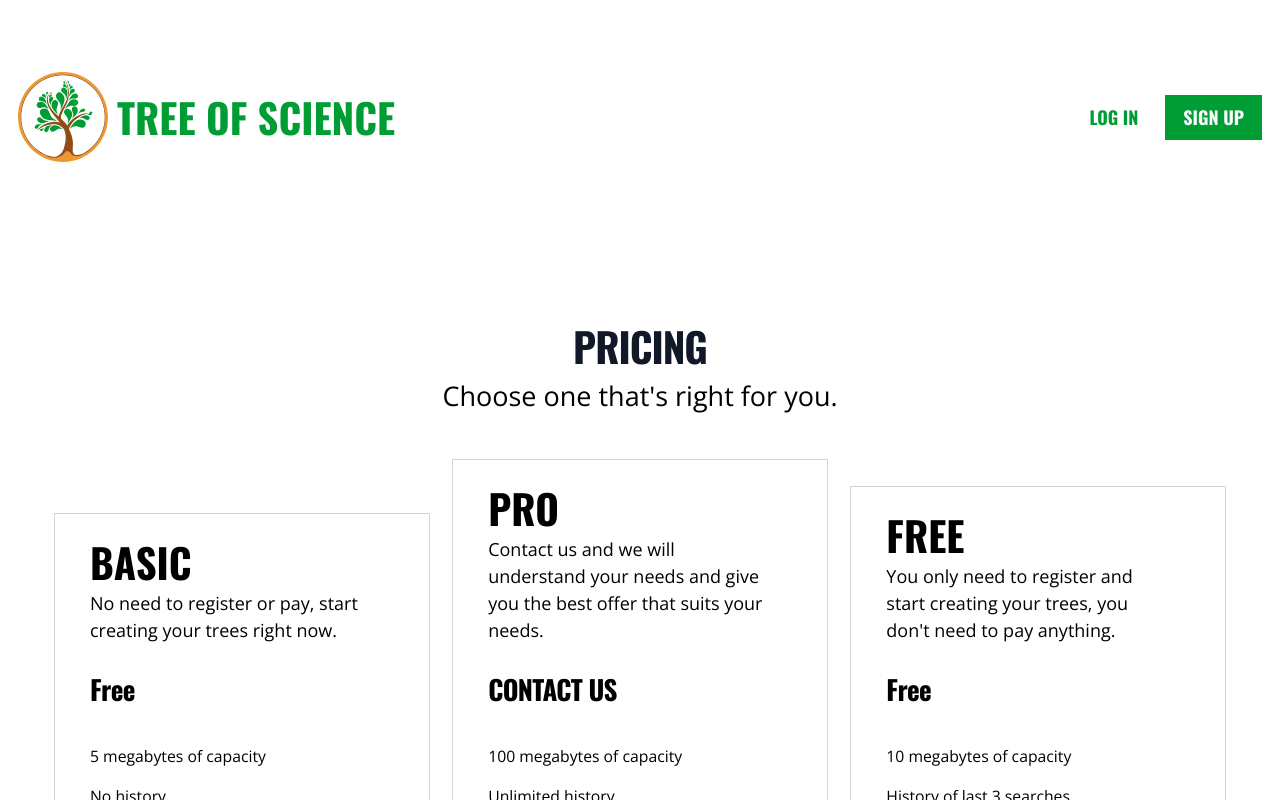
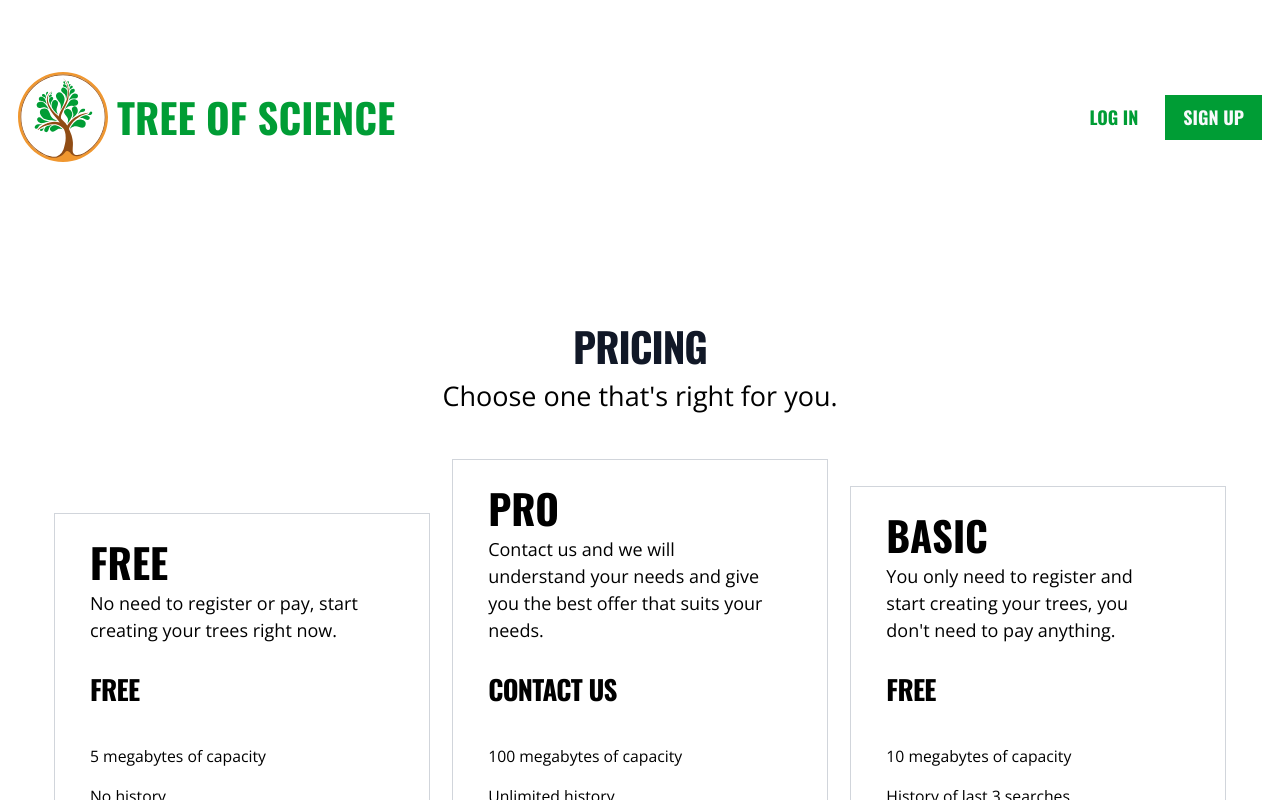
Before and after one commit to coreofscience/tos.coreofscience.org, a React (Vite) app: page /pricing in a window 1280 px wide. Shown: the top 800 px of the page. Built offline with nearby package versions, Linux system fonts and the light colour scheme; no server answers.

Commit message:
Change plans a little bit

```diff
--- a/src/components/pricing/Plans.tsx
+++ b/src/components/pricing/Plans.tsx
@@ -14,7 +14,9 @@ const Plans: FC = () => {
     <Fragment>
       <div className="mx-auto max-w-7xl py-20 md:px-6 lg:px-8">
         <div className="mx-auto max-w-2xl text-center">
-          <h2 className="text-4xl font-bold tracking-tight text-gray-900 font-tall uppercase">Pricing</h2>
+          <h2 className="text-4xl font-bold tracking-tight text-gray-900 font-tall uppercase">
+            Pricing
+          </h2>
           <p className="mt-2 text-2xl leading-8">
             Choose one that's right for you.
           </p>
@@ -22,10 +24,14 @@ const Plans: FC = () => {
         <div className="flex flex-col mt-10 gap-5 lg:flex-row lg:justify-around">
           <div className="w-11/12 self-center ring-1 ring-inset ring-gray-300 flex flex-col justify-start md:w-8/12 lg:self-end lg:w-1/3">
             <div className="max-w-xs py-6 px-8">
-              <h1 className="font-tall font-bold text-4xl uppercase">Basic</h1>
-              <p className="mt-1">No need to register or pay, start creating your trees right now.</p>
+              <h1 className="font-tall font-bold text-4xl uppercase">Free</h1>
+              <p className="mt-1">
+                No need to register or pay, start creating your trees right now.
+              </p>
               <p className="mt-6 flex items-baseline gap-x-2">
-                <span className="text-2xl font-bold font-tall tracking-tight">Free</span>
+                <span className="text-2xl font-bold font-tall tracking-tight uppercase">
+                  Free
+                </span>
               </p>
               <div>
                 <ul
@@ -50,9 +56,14 @@ const Plans: FC = () => {
           <div className="w-11/12 self-center ring-1 ring-inset ring-gray-300 flex flex-col justify-start md:w-8/12 lg:self-end lg:w-1/3">
             <div className="max-w-xs py-6 px-8">
               <h1 className="font-tall font-bold text-4xl uppercase">Pro</h1>
-              <p className="mt-1">Contact us and we will understand your needs and give you the best offer that suits your needs.</p>
+              <p className="mt-1">
+                Contact us and we will understand your needs and give you the
+                best offer that suits your needs.
+              </p>
               <p className="mt-6 flex items-baseline gap-x-2">
-                <span className="text-2xl font-bold font-tall tracking-tight uppercase">Contact us</span>
+                <span className="text-2xl font-bold font-tall tracking-tight uppercase">
+                  Contact us
+                </span>
               </p>
               <div>
                 <ul
@@ -76,10 +87,15 @@ const Plans: FC = () => {
           </div>
           <div className="w-11/12 self-center ring-1 ring-inset ring-gray-300 flex flex-col justify-start md:w-8/12 lg:self-end lg:w-1/3">
             <div className="max-w-xs py-6 px-8">
-              <h1 className="font-tall font-bold text-4xl uppercase">Free</h1>
-              <p className="mt-1">You only need to register and start creating your trees, you don't need to pay anything.</p>
+              <h1 className="font-tall font-bold text-4xl uppercase">Basic</h1>
+              <p className="mt-1">
+                You only need to register and start creating your trees, you
+                don't need to pay anything.
+              </p>
               <p className="mt-6 flex items-baseline gap-x-2">
-                <span className="text-2xl font-bold font-tall tracking-tight">Free</span>
+                <span className="text-2xl font-bold font-tall tracking-tight uppercase">
+                  Free
+                </span>
               </p>
               <div>
                 <ul
```
